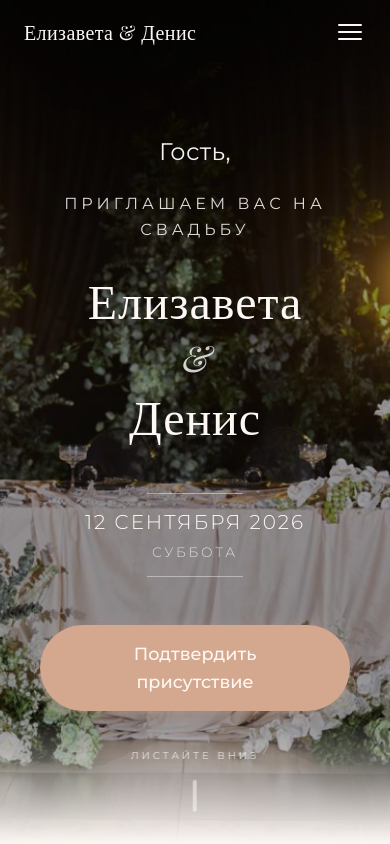
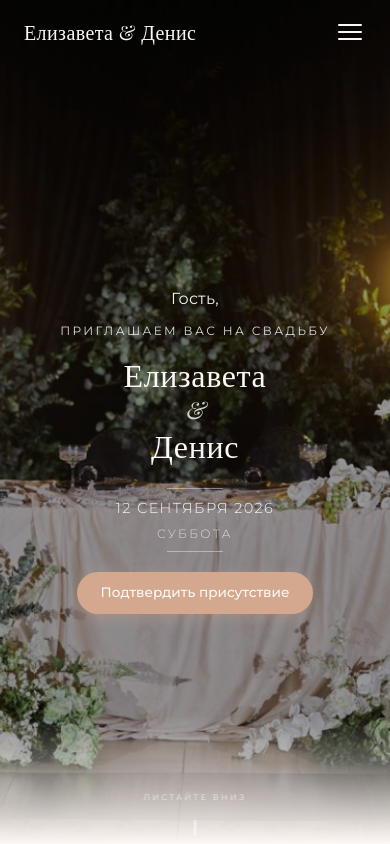
Before and after one commit to 5h4r3r/invitation, a Vue app: page / in a window 390 px wide. Shown: the top 844 px of the page. Built offline with nearby package versions, Linux system fonts and the light colour scheme; no server answers; a web font is replaced by a local one.

Commit message:
responsive: hero адаптация для узких/низких экранов

```diff
--- a/src/components/HeroSection.vue
+++ b/src/components/HeroSection.vue
@@ -111,7 +111,7 @@ onUnmounted(() => {
   position: relative;
   z-index: 20;
   text-align: center;
-  padding: 0 20px;
+  padding: 60px 20px 0;
   max-width: 56rem;
   margin: 0 auto;
   display: flex;
@@ -263,4 +263,122 @@ onUnmounted(() => {
     font-size: 1.5rem;
   }
 }
+
+@media (max-width: 400px) {
+  .hero {
+    min-height: 100vh;
+  }
+
+  .hero-content {
+    padding-top: 56px;
+  }
+
+  .hero-guest-name {
+    font-size: 1rem;
+    margin-bottom: 10px;
+  }
+
+  .hero-invite-text {
+    font-size: 0.75rem;
+    margin-bottom: 6px;
+    letter-spacing: 0.2em;
+  }
+
+  .hero-title {
+    font-size: 2rem;
+    margin: 8px 0;
+  }
+
+  .hero-ampersand {
+    font-size: 1.5rem;
+    margin: 2px 0;
+  }
+
+  .hero-date-block {
+    margin-top: 12px;
+  }
+
+  .hero-divider {
+    width: 56px;
+    margin: 4px 0;
+  }
+
+  .hero-date {
+    font-size: 0.9rem;
+  }
+
+  .hero-day {
+    font-size: 0.75rem;
+  }
+
+  .hero-cta-wrapper {
+    margin-top: 16px;
+  }
+
+  .hero-cta-wrapper .btn-primary {
+    padding: 10px 24px;
+    font-size: 0.85rem;
+  }
+
+  .hero-scroll-indicator {
+    bottom: 16px;
+  }
+
+  .hero-scroll-indicator span {
+    font-size: 0.5rem;
+  }
+
+  .hero-scroll-line {
+    width: 3px;
+    height: 16px;
+  }
+}
+
+@media (max-height: 700px) {
+  .hero-title {
+    font-size: 2.5rem;
+    margin: 6px 0;
+  }
+
+  .hero-ampersand {
+    font-size: 1.75rem;
+    margin: 2px 0;
+  }
+
+  .hero-date-block {
+    margin-top: 12px;
+  }
+
+  .hero-divider {
+    width: 64px;
+    margin: 4px 0;
+  }
+
+  .hero-cta-wrapper {
+    margin-top: 16px;
+  }
+
+  .hero-cta-wrapper .btn-primary {
+    padding: 10px 28px;
+    font-size: 0.9rem;
+  }
+
+  .hero-guest-name {
+    font-size: 1.1rem;
+    margin-bottom: 10px;
+  }
+
+  .hero-invite-text {
+    font-size: 0.8rem;
+    margin-bottom: 8px;
+  }
+
+  .hero-scroll-indicator {
+    bottom: 20px;
+  }
+
+  .hero-scroll-line {
+    height: 20px;
+  }
+}
 </style>
```
Also changed, not shown: 4 other files (tests, documents, lock files or other folders).
